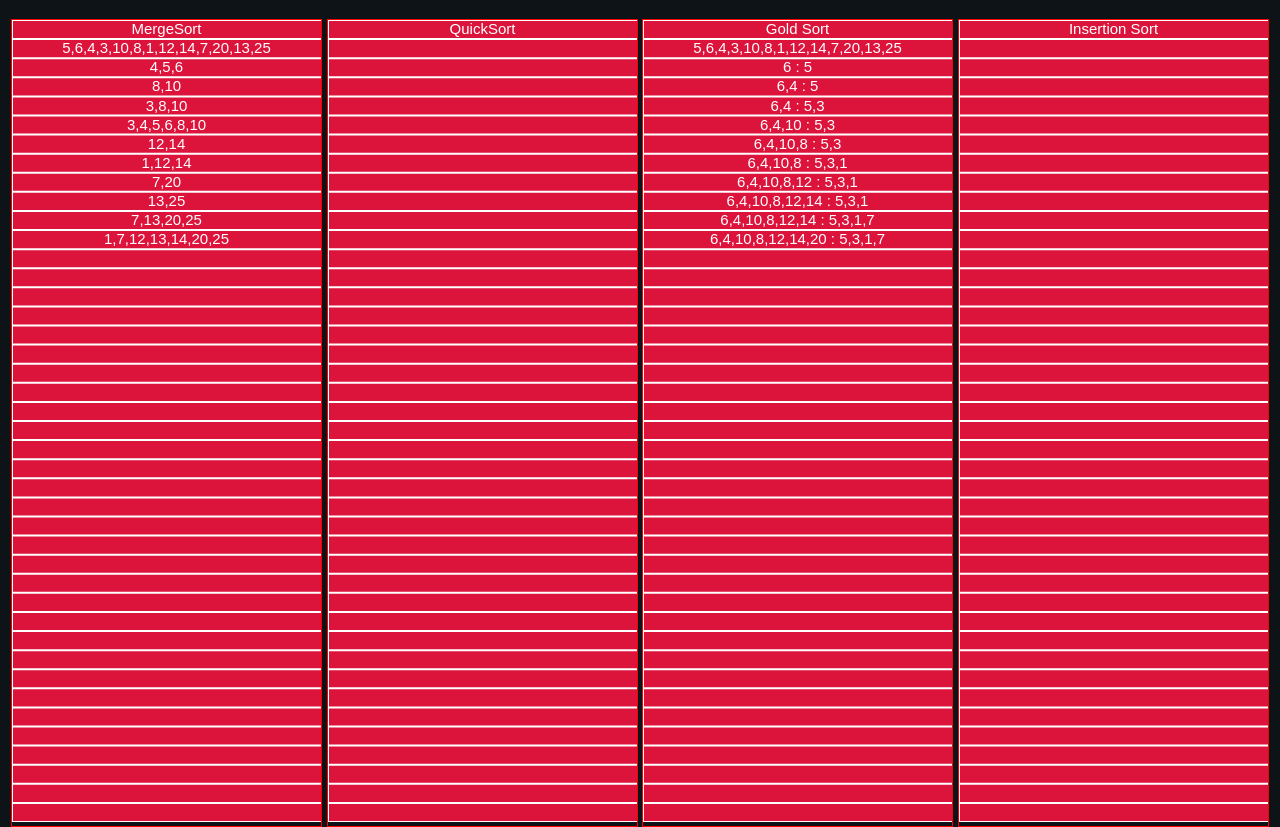
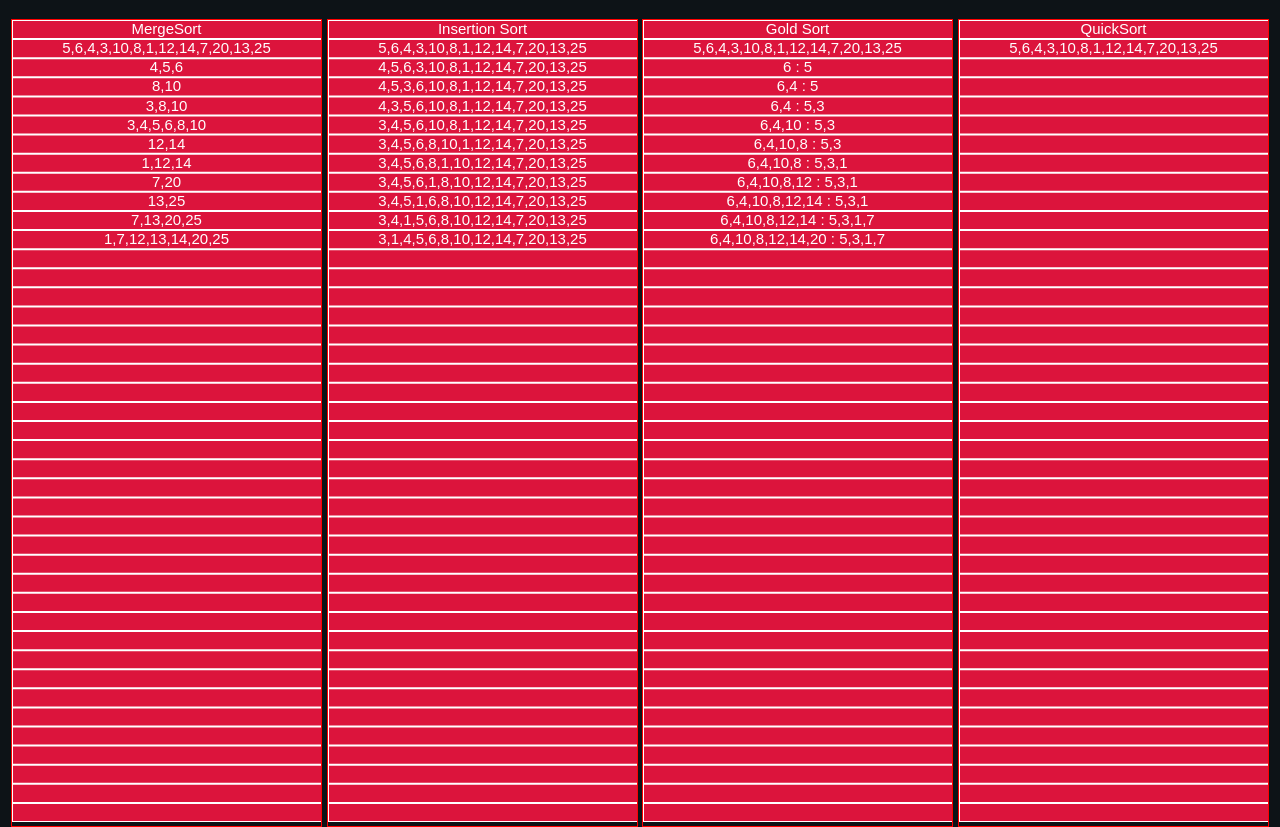
Before and after one commit to kvnlpz/project2, a plain HTML site: page code/index.html in a window 1280 px wide. Shown: the part 61-888 px from the top of the page. Drawn offline with Linux system fonts and the light colour scheme.

Commit message:
Update index.html

```diff
--- a/code/index.html
+++ b/code/index.html
@@ -91,6 +91,8 @@
 
     var colOneList = [];
     var colTwoList = [];
+    var colThreeList = [];
+    var colFourList = [];
 
 
 
@@ -108,6 +110,12 @@
                 }
                 if(colTwoList[x] != null){
                     contx3.fillText(colTwoList[x], nWidth, yvalue);
+                }
+                if(colThreeList[x] != null){
+                    contx2.fillText(colThreeList[x], nWidth, yvalue);
+                }
+                if(colFourList[x] != null){
+                    contx4.fillText(colFourList[x], nWidth, yvalue);
                 }
                 await sleep(500);
         }
@@ -212,9 +220,9 @@
     // var width = canvasOne.getAttribute('height');
     // var height = canvasOne.getAttribute('width');
     draw_grid(contx1, 1, 42, 'white', "MergeSort");
-    draw_grid(contx2, 1, 42, 'white', "QuickSort");
+    draw_grid(contx2, 1, 42, 'white', "Insertion Sort");
     draw_grid(contx3, 1, 42, 'white', "Gold Sort");
-    draw_grid(contx4, 1, 42, 'white', "Insertion Sort");
+    draw_grid(contx4, 1, 42, 'white', "QuickSort");
 
 
     //canvas 1
@@ -241,6 +249,12 @@
     evenOddSort([5, 6, 4, 3, 10, 8, 1, 12, 14, 7, 20, 13, 25]);
     // colTwoList.push([5, 6, 4, 3, 10, 8, 1, 12, 14, 7, 20, 13, 25].toString());
     colTwoList[0] = [5, 6, 4, 3, 10, 8, 1, 12, 14, 7, 20, 13, 25].toString();
+    //
+    insertionSort([5, 6, 4, 3, 10, 8, 1, 12, 14, 7, 20, 13, 25]);
+    colThreeList[0] = [5, 6, 4, 3, 10, 8, 1, 12, 14, 7, 20, 13, 25].toString();
+    //
+    quickSort([5, 6, 4, 3, 10, 8, 1, 12, 14, 7, 20, 13, 25]);
+    colFourList[0] = [5, 6, 4, 3, 10, 8, 1, 12, 14, 7, 20, 13, 25].toString();
 
     printLists();
 
@@ -328,7 +342,57 @@
             colTwoList.push((evens + " : " + odds).toString());
         }
     }
+    function insertionSort(insertionArray){
+        for(let i = 1; i < insertionArray.length; i++){
 
+            for(let j = i; j> 0; j--){
+                if (insertionArray[j] < insertionArray[j - 1]) {
+                    const temp = insertionArray[j];
+                    insertionArray[j] = insertionArray[j - 1];
+                    insertionArray[j - 1] = temp;
+                }
+                else
+                    break;
+
+                colThreeList.push((insertionArray).toString());
+
+            }
+
+        }
+
+    }
+
+    function quickSort(quickArray){
+        if(quickArray.length  <= 1){
+            return quickArray;
+        }
+
+        const pivot = quickArray[quickArray.length - 1];
+        const left = [];
+        const right = [];
+
+        for (let i = 0; i < quickArray.length - 1; i++) {
+            if(quickArray[i] < pivot){
+                left.push(quickArray[i])
+            }
+            else{
+                right.push(quickArray[i]);
+            }
+
+        }
+
+        if (left.length > 0 && right.length > 0){
+            return[...quickSort(left), pivot, ...quickSort(right)];
+        }
+        else if (left.length > 0){
+            return [...quickSort(left), pivot];
+        }
+        else{
+            return [pivot, ...quickSort(right)];
+
+        }
+
+    }
 
 </script>
 </html>
```
